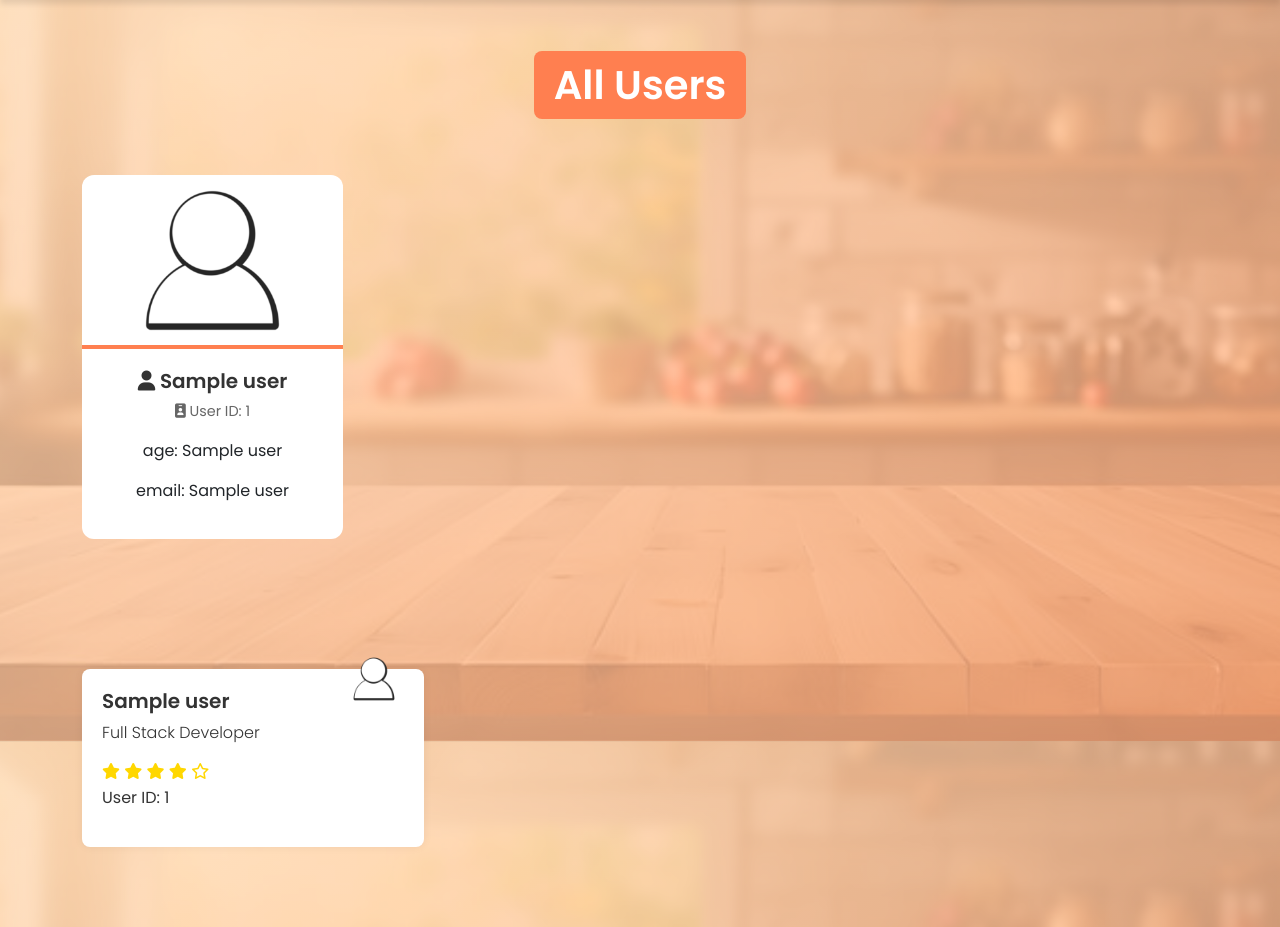
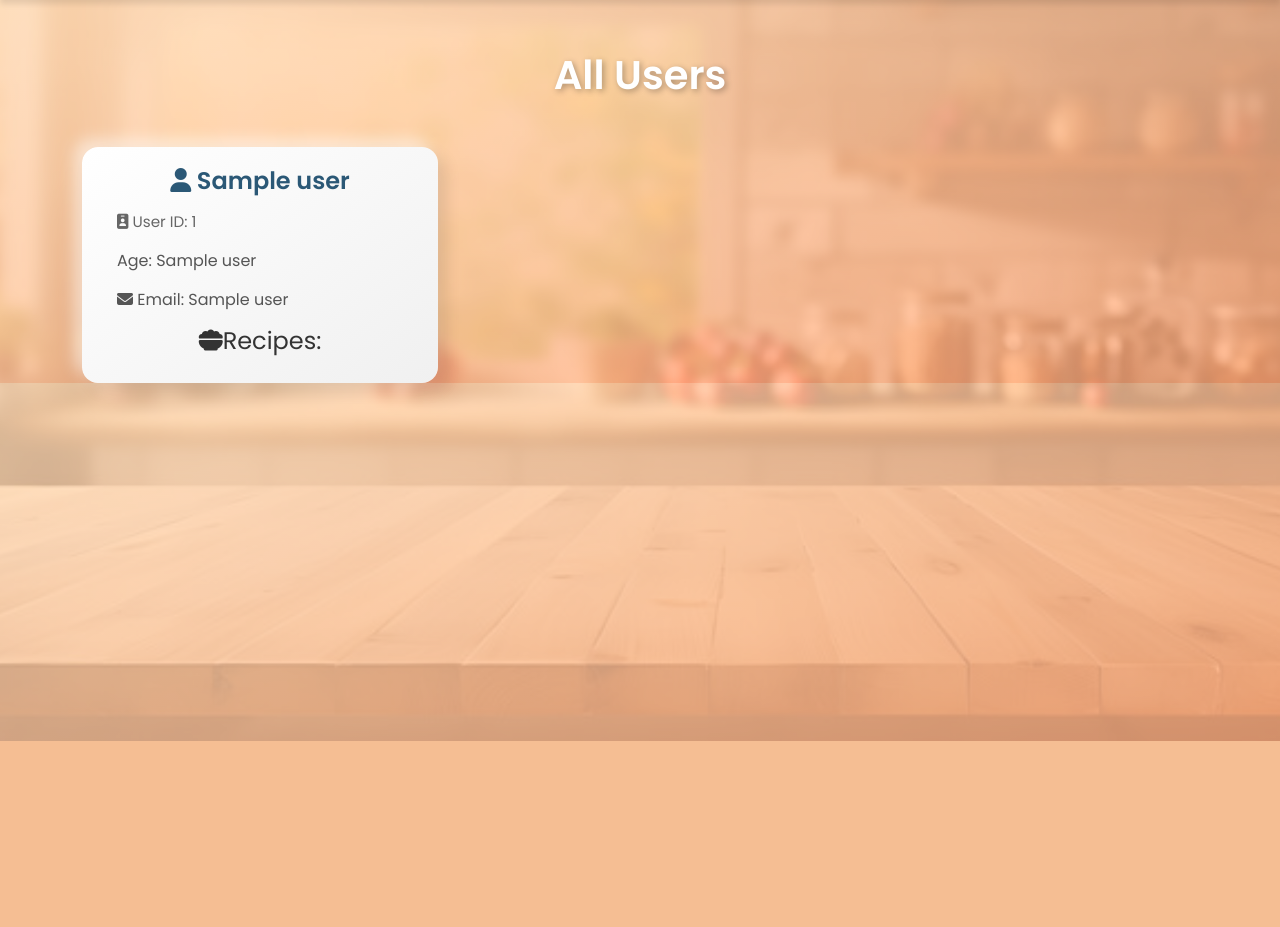
Before and after one commit to YousefDewidar/RecipeManager, a Flask app: template templates/alluser/all_user.html in a window 1280 px wide. Shown: the part 59-986 px from the top of the page. After the commit the page ends 800 px from the top, so only its background shows below. Run offline with Flask 2, Linux system fonts and the light colour scheme; the template is opened without the code that fills it: most values are stand-ins (such as "Sample title", 1, 10 or a date in 2020).

Commit message:
adde recipe to her user

```diff
--- a/app.py
+++ b/app.py
@@ -100,6 +100,27 @@
         )
         return redirect(url_for("home"))
 
+
+# new delete
+@app.route("/delete/<int:recipe_id>", methods=["POST"])
+def delete_recipe(recipe_id):
+    recipe = get_recipe(cursor, recipe_id)
+
+    if not recipe:
+        abort(404)
+
+    query1 = "DELETE FROM Recipe_Ingredients WHERE recipe_id = ?;"
+    cursor.execute(query1, (recipe_id,))
+
+    query2 = "DELETE FROM Recipes WHERE recipe_id = ?;"
+    cursor.execute(query2, (recipe_id,))
+    conn.commit()
+
+    if cursor.rowcount > 0:
+        return redirect(url_for("home"))
+    else:
+        return "Error: Recipe not found or could not be deleted", 404
+
 #   check (old delet)
 # @app.route("/delete/<int:recipe_id>")
 # def delete_recipe(recipe_id):
@@ -131,29 +152,6 @@
 
 # -----------------------------------
 
-# new delete
-@app.route("/delete/<int:recipe_id>", methods=["POST"])
-def delete_recipe(recipe_id):
-    recipe = get_recipe(cursor, recipe_id)
-
-    if not recipe:
-        abort(404)
-
-    query1 = "DELETE FROM Recipe_Ingredients WHERE recipe_id = ?;"
-    cursor.execute(query1, (recipe_id,))
-
-    query2 = "DELETE FROM Recipes WHERE recipe_id = ?;"
-    cursor.execute(query2, (recipe_id,))
-    conn.commit()
-
-    if cursor.rowcount > 0:
-        return redirect(url_for("home"))
-    else:
-        return "Error: Recipe not found or could not be deleted", 404
-
-#-----------------------------------------------------------------
-
-
 @app.route("/submit_search", methods=["GET"])
 def search():
     if request.method == "GET":
@@ -161,12 +159,6 @@
         results = search_recipe(cursor, keyword)
         return render_template("home/search_result.html", search_results=results)
 
-
-# User routes
-@app.route("/all_user")
-def all_users():
-    result = get_all_users(cursor)
-    return render_template("alluser/all_user.html", users=result)
 
 
 @app.route("/create_authour")
@@ -183,11 +175,21 @@
         query = """INSERT INTO Users(full_name,age,email)
                   VALUES (?,?,?);"""
 
-        cursor.execute(query, (name,age,email))
+        cursor.execute(query, (name, age, email))
         conn.commit()
         return redirect(url_for("home"))
 
+# User routes
+@app.route("/all_user")
+def all_users_with_recipes():
+    users = get_all_users(cursor)
+    recipes_with_authors = get_recipes_with_authors(cursor)
+    logging.debug(f"Recipes with authors: {recipes_with_authors}")
+    return render_template("alluser/all_user.html", users=users, recipes_with_authors=recipes_with_authors)
 
+# all_user old replaced by all_users_with_recipes
+# The /all_user_with_recipes route displays both users and their associated recipes,
+# while the /all_user route only shows a list of users without any recipe information.
 app.run(debug=True)
 cursor.close()
 conn.close()
--- a/templates/alluser/all_user.html
+++ b/templates/alluser/all_user.html
@@ -27,56 +27,66 @@
       font-size: 2.5rem;
       font-weight: 600;
       color: #fff;
-      padding: 10px 20px;
-      background-color: #ff7f50;
-      border-radius: 8px;
-      display: inline-block;
+      text-shadow: 2px 2px 6px rgba(0, 0, 0, 0.3);
     }
 
     .card {
       transition: transform 0.3s ease, box-shadow 0.3s ease;
       border: none;
-      border-radius: 12px;
+      border-radius: 16px;
       overflow: hidden;
-      background: #fff;
+      background: linear-gradient(145deg, #ffffff, #f0f0f0);
+      box-shadow: 8px 8px 15px rgba(0, 0, 0, 0.1), -8px -8px 15px rgba(255, 255, 255, 0.5);
     }
 
     .card:hover {
-      transform: translateY(-8px);
-      box-shadow: 0 8px 20px rgba(0, 0, 0, 0.15);
-    }
-
-    .card img {
-      border-top-left-radius: 12px;
-      border-top-right-radius: 12px;
-      max-height: 170px;
-      object-fit: cover;
+      transform: translateY(-10px);
+      box-shadow: 0 15px 30px rgba(0, 0, 0, 0.2);
     }
 
     .card-body {
-      border-top: 4px solid #ff7f50;
       padding: 20px;
       text-align: center;
+      color: #333;
     }
 
     .card-title {
-      font-size: 1.25rem;
+      font-size: 1.5rem;
       font-weight: 600;
-      color: #333;
+      color: #2b5876;
     }
 
     .card-text {
-      font-size: 0.9rem;
+      font-size: 0.95rem;
       color: #666;
+      text-align: left;
+      margin: 15px;
     }
 
+    ul {
+      padding: 0;
+      list-style-type: none;
+      margin: 0;
+    }
+
+    ul li {
+      font-size: 0.85rem;
+      color: #555;
+      text-align: left;
+    }
+
+    p{
+      color: #555;
+      text-align: left;
+      margin: 15px;
+    }
     #scrollToTopBtn {
       position: fixed;
       bottom: 30px;
       right: 30px;
       display: none;
       z-index: 1000;
-      background-color: #ff7f50;
+      background: linear-gradient(145deg, #4e4376, #2b5876);
       color: white;
       border: none;
       padding: 14px;
@@ -84,13 +94,15 @@
       border-radius: 50%;
       box-shadow: 0 6px 12px rgba(0, 0, 0, 0.2);
       cursor: pointer;
-      transition: background-color 0.3s, transform 0.2s;
+      transition: transform 0.3s ease, background-color 0.3s ease;
     }
 
     #scrollToTopBtn:hover {
-      background-color: #ff5722;
+      background-color: #3b4760;
       transform: scale(1.1);
     }
+
+
 
     #scrollToTopBtn i {
       font-size: 1.2rem;
@@ -99,10 +111,6 @@
     @media (max-width: 768px) {
       h1 {
         font-size: 2rem;
-      }
-
-      .card img {
-        max-height: 120px;
       }
 
       #scrollToTopBtn {
@@ -120,89 +128,6 @@
         font-size: 0.8rem;
       }
     }
-
-    /* adsonsjbkbsdkjbvask */
-
-    .testimonials {
-      background-color: var(--b_g-color);
-      padding-top: 10px;
-      margin-top: 80px;
-      padding-bottom: 80px;
-
-    }
-
-    .testimonials .title {
-      margin-top: 80px;
-    }
-
-    .testimonials .boxs {
-      display: grid;
-      grid-template-columns: repeat(3, 1fr);
-      gap: 45px;
-
-    }
-
-    .box_1 {
-      position: relative;
-      border-radius: 8px;
-      background-color: white;
-      padding: 20px;
-      box-shadow: 0 0 10px rgba(0, 0, 0, 0.058);
-    }
-
-    .box_1 h6 {
-      position: relative;
-      font-weight: bold;
-      font-size: 20px;
-    }
-
-    .box_1 h6::after {
-      content: "Full Stack Developer";
-      position: relative;
-      bottom: 0;
-      left: 0;
-      display: block;
-      font-size: 16px;
-      font-weight: 100;
-      color: var(--color-p);
-      padding: 10px 0;
-    }
-
-    .box_1 .person_img {
-      position: absolute;
-      top: -50%;
-      right: 0;
-      transform: translate(0, 50%);
-      border-radius: 50%;
-      padding: 10px;
-      background-color: var(--b_g-color);
-      width: 100px;
-      height: 100px;
-    }
-
-    .box_1 .person_img img {
-      width: 100%;
-      border-radius: 50%;
-    }
-
-    .box_1 .rate {
-
-      & i {
-        color: gold;
-      }
-    }
-
-    .box_1 p {
-      color: var(--color-p);
-      line-height: 1.7;
-    }
-
-    .box_1:hover {
-      box-shadow: 0 0 10px rgba(0, 0, 0, 0.203);
-      /* background-color: ; */
-      transform: scale(1.05);
-      transition: .5s;
-    }
   </style>
 </head>
 
@@ -215,19 +140,25 @@
     <div class="row g-4 mt-4">
       {% if users %}
       {% for user in users %}
-      <div class="col-12 col-sm-6 col-md-4 col-lg-3">
+      <div class="col-12 col-sm-6 col-md-4 col-lg-4">
         <div class="card">
-          <img src="../../static/home/user.jpg" alt="User Image" class="card-img-top">
           <div class="card-body">
-            <!-- Added icons before name and ID -->
             <h5 class="card-title">
               <i class="fas fa-user"></i> {{ user[1] }}
             </h5>
             <p class="card-text">
               <i class="fas fa-id-badge"></i> User ID: {{ user[0] }}
             </p>
-            <p> age: {{ user[2] }}</p>
-            <p> email: {{ user[3] }}</p>
+            <p>Age: {{ user[2] }}</p>
+            <p> <i class="fa-solid fa-envelope"></i> Email: {{ user[3] }}</p>
+            <h4><i class="fa-solid fa-bowl-food"></i>Recipes:</h4>
+            <ul>
+              {% for recipe in recipes_with_authors %}
+              {% if recipe.user_name == user[1] %}
+              <li>{{ recipe.recipe_name }}</li>
+              {% endif %}
+              {% endfor %}
+            </ul>
           </div>
         </div>
       </div>
@@ -238,42 +169,9 @@
     </div>
   </div>
 
-
-
   <button id="scrollToTopBtn" onclick="scrollToTop()" aria-label="Scroll to top">
     <i class="fa-solid fa-arrow-up"></i>
   </button>
-
-
-
-  <section class="testimonials" id="testimonials">
-    <div class="boxs container">
-      {% if users %}
-      {% for user in users %}
-
-      <div class="box_1">
-        <h6> {{ user[1] }}</h6>
-        <div class="person_img">
-          <img src="../../static/home/user.jpg">
-        </div>
-        <div class="rate">
-          <i class="filled fas fa-star"></i>
-          <i class="filled fas fa-star"></i>
-          <i class="filled fas fa-star"></i>
-          <i class="filled fas fa-star"></i>
-          <i class="far fa-star"></i>
-        </div>
-        <p> User ID: {{ user[0] }}</p>
-
-      </div>
-
-
-      {% endfor %}
-      {% else %}
-      <p class="text-center text-muted">No users found.</p>
-      {% endif %}
-    </div>
-  </section>
 
   <script>
     window.onscroll = function () {
```
Also changed, not shown: services.py (+15 -0 lines).
